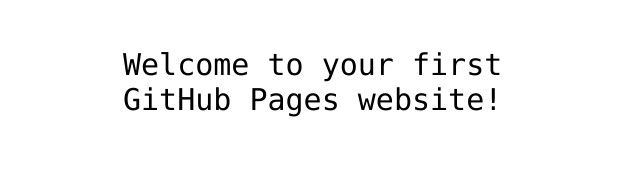
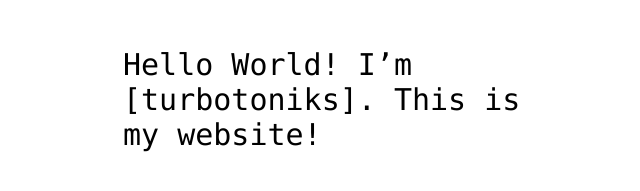
Before and after one commit to turbotoniks/hello-world, a plain HTML site: page index.html in a window 1280 px wide. Shown: the part 341-532 px from the top of the page, without its empty margins (317-957 px from the left). Drawn offline with Linux system fonts and the light colour scheme.

Commit message:
Update index.html

```diff
--- a/index.html
+++ b/index.html
@@ -12,7 +12,7 @@
 <img src="https://octodex.github.com/images/daftpunktocat-thomas.gif" id="octocat" alt="octocat-gif" />
 
 <!-- Change this code here by copy and pasting your template on line 15 -->
-<p>Welcome to your first GitHub Pages website!</p>
+<p>Hello World! I’m [turbotoniks]. This is my website!</p>
 
 </body>
 </html>
```
